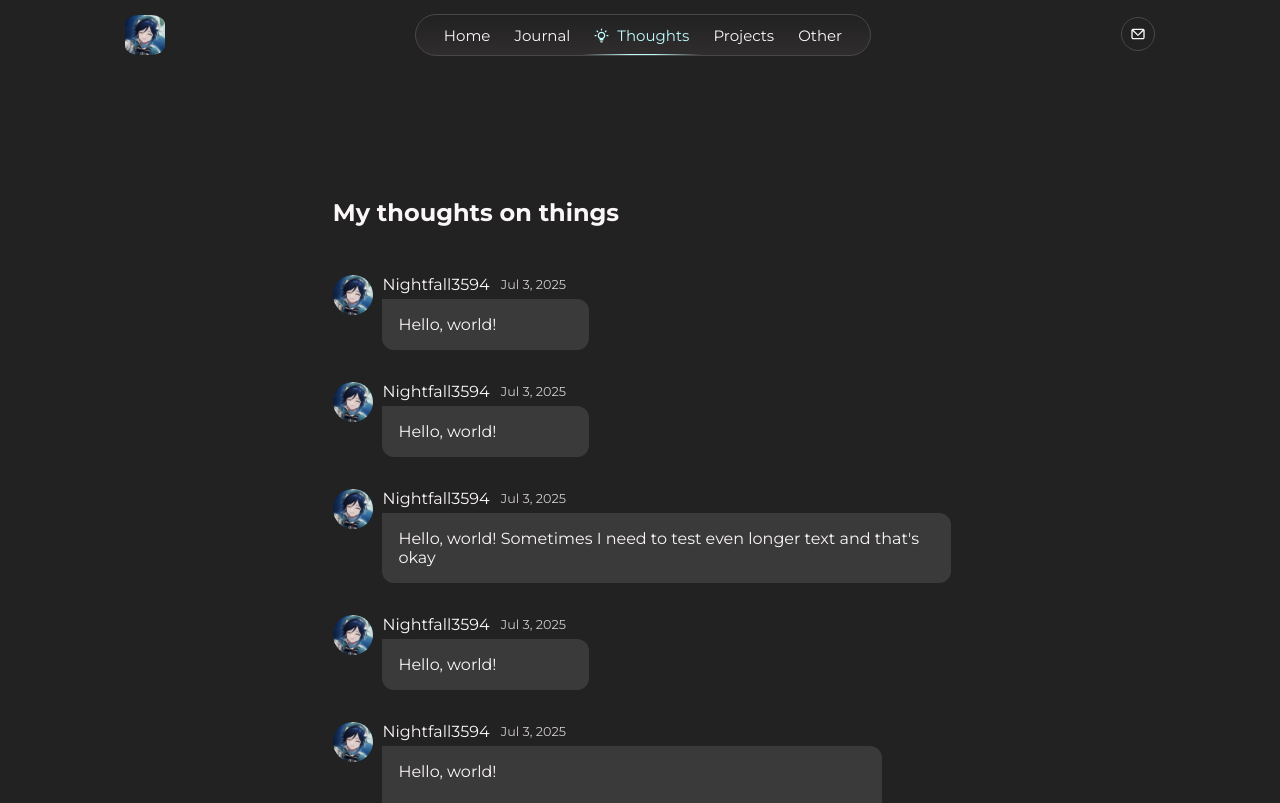
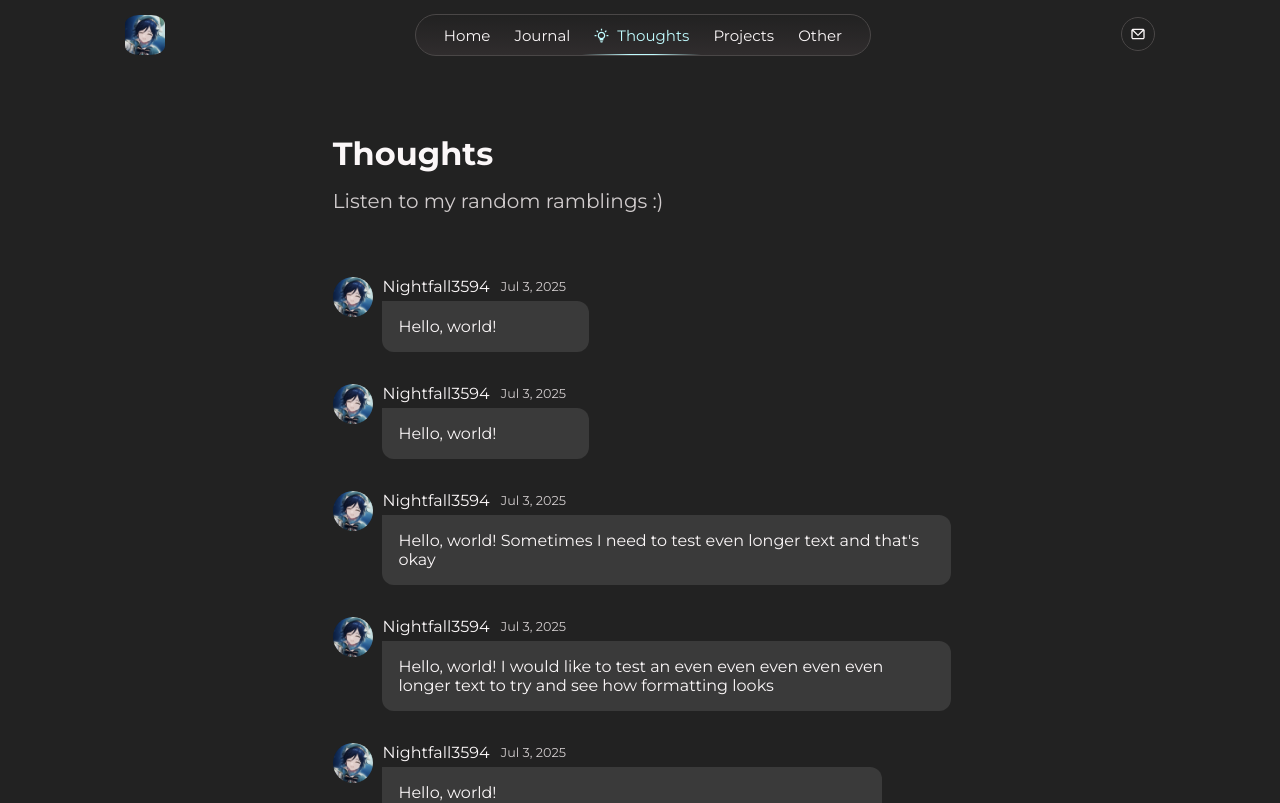
Before and after one commit to Nightfall3594/nightfall-is-a-dev, a React (Vite) app: page /thoughts in a window 1280 px wide. Shown: the top 803 px of the page. Built offline with nearby package versions, Linux system fonts and the light colour scheme.

Commit message:
feat(thoughts-page): add title and subtitle

```diff
--- a/src/components/pages/thoughts/thoughts.css
+++ b/src/components/pages/thoughts/thoughts.css
@@ -1,14 +1,25 @@
 
 .thoughts {
-    margin: 10%;
+    margin: 5% 10%;
 }
 
-.thoughts__title {
-    margin-bottom: 2rem;
+.thoughts-title__container {
+    margin-bottom: 3rem;
     width: 60%;
     margin-left: auto;
     margin-right: auto;
     min-width: 400px;
+}
+
+.thoughts__title {
+    font-size: 2rem;
+    margin-bottom: 1rem;
+}
+
+.thoughts__subtitle {
+    color: var(--muted-text);
+    font-weight: normal;
+    font-size: 1.25rem;
 }
 
 .thoughts__list {
--- a/src/components/pages/thoughts/thoughts.jsx
+++ b/src/components/pages/thoughts/thoughts.jsx
@@ -4,15 +4,22 @@ import ThoughtItem from "./thought-item.jsx";
 export default function Thoughts(){
     return (
         <section className="thoughts">
-            <h1 className="thoughts__title">
-                My thoughts on things
-            </h1>
+
+            <div className="thoughts-title__container">
+                <h1 className="thoughts__title">
+                    Thoughts
+                </h1>
+
+                <h2 className="thoughts__subtitle">
+                    Listen to my random ramblings :)
+                </h2>
+            </div>
 
             <div className="thoughts__list">
                 <ThoughtItem text={"Hello, world!"}/>
                 <ThoughtItem text={"Hello, world!"}/>
                 <ThoughtItem text={"Hello, world! Sometimes I need to test even longer text and that's okay"}/>
-                <ThoughtItem text={"Hello, world!"}/>
+                <ThoughtItem text={"Hello, world! I would like to test an even even even even even longer text to try and see how formatting looks"}/>
                 <ThoughtItem text={"Hello, world!\n\n\n\nSometimes I need to test even longer text and that's okay"}/>
             </div>
         </section>
```
